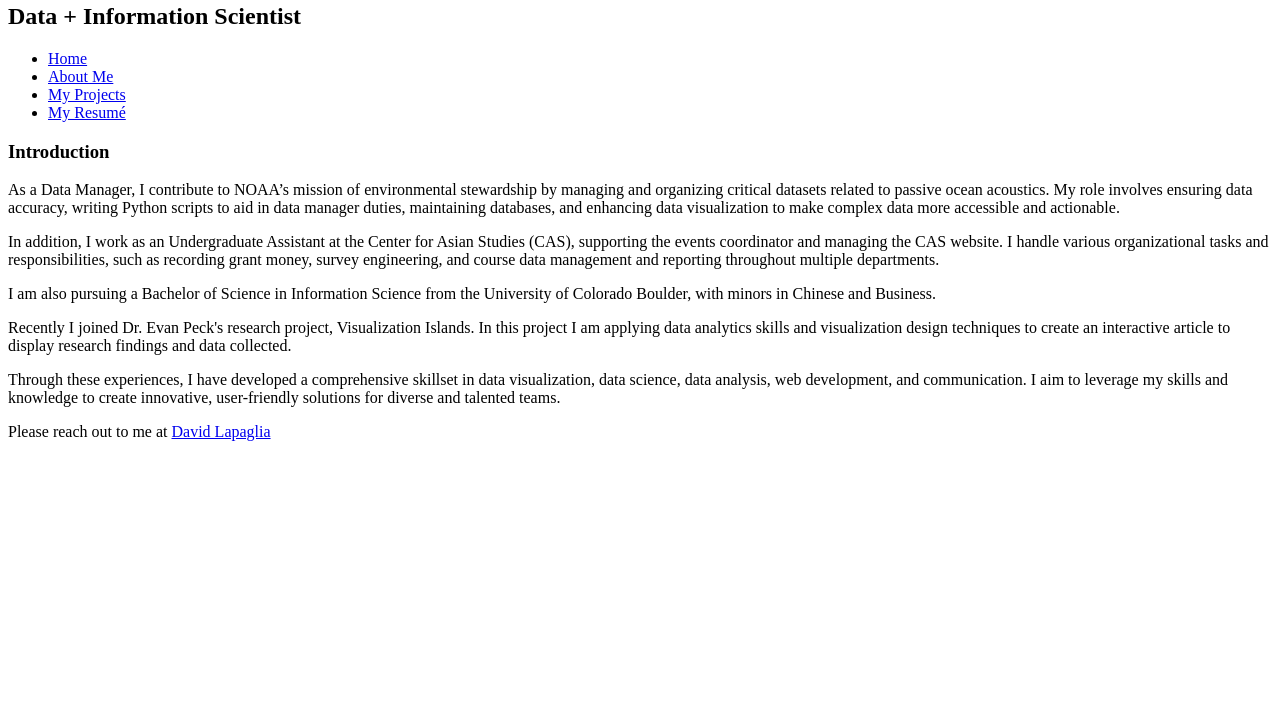
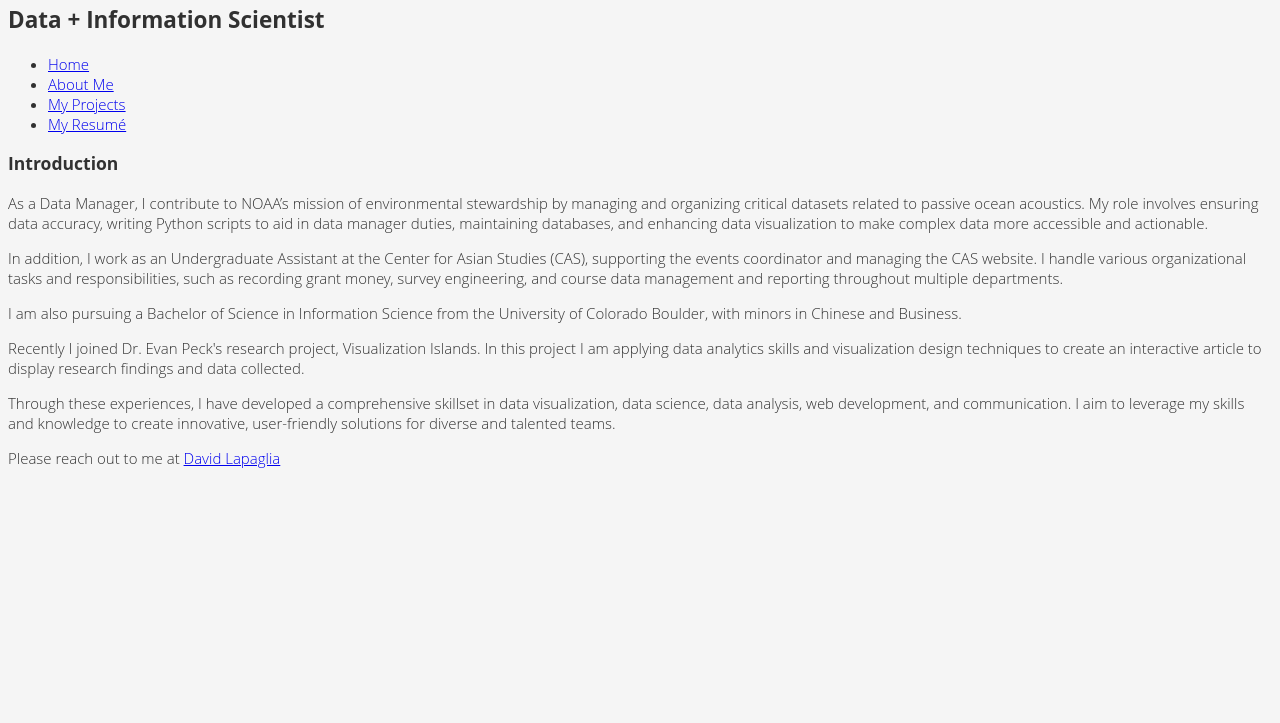
Before and after one commit to David-LaPaglia/david-lapaglia, a plain HTML site: page about.html in a window 1280 px wide. Shown: the part 77-800 px from the top of the page. Drawn offline with Linux system fonts and the light colour scheme.

Commit message:
css+html

```diff
--- a/about.html
+++ b/about.html
@@ -3,6 +3,7 @@
 <head>
     <meta charset="UTF-8">
     <meta name="viewport" content="width=device-width, initial-scale=1.0">
+    <link href= "style.css" rel="stylesheet">
     <title>David Lapaglia</title>
 </head>
 <body>
--- a/style.css
+++ b/style.css
@@ -0,0 +1,10 @@
+html{
+    font-family:Avenir,Open Sans,Helvetica,sans-serif;
+    background: white;
+    color:rgb(0, 0, 0,.8);
+    font-size: 15px;
+    font-weight: 300;
+    margin: 0;
+    padding: 0;
+    background-color: whitesmoke;
+  }
```
Also changed, not shown: index.html (+1 -0 lines), projects.html (+1 -0 lines), resume.html (+1 -0 lines).
